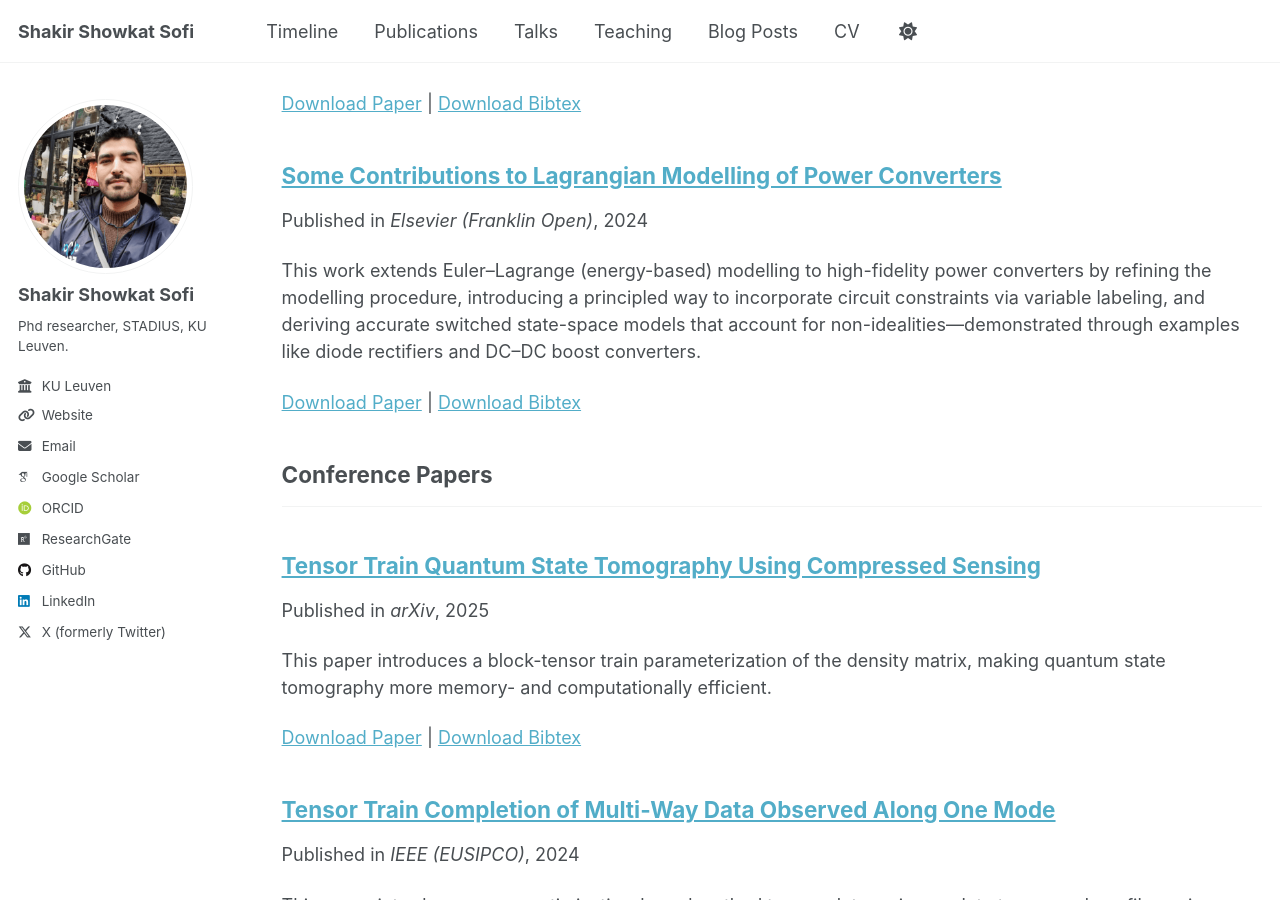
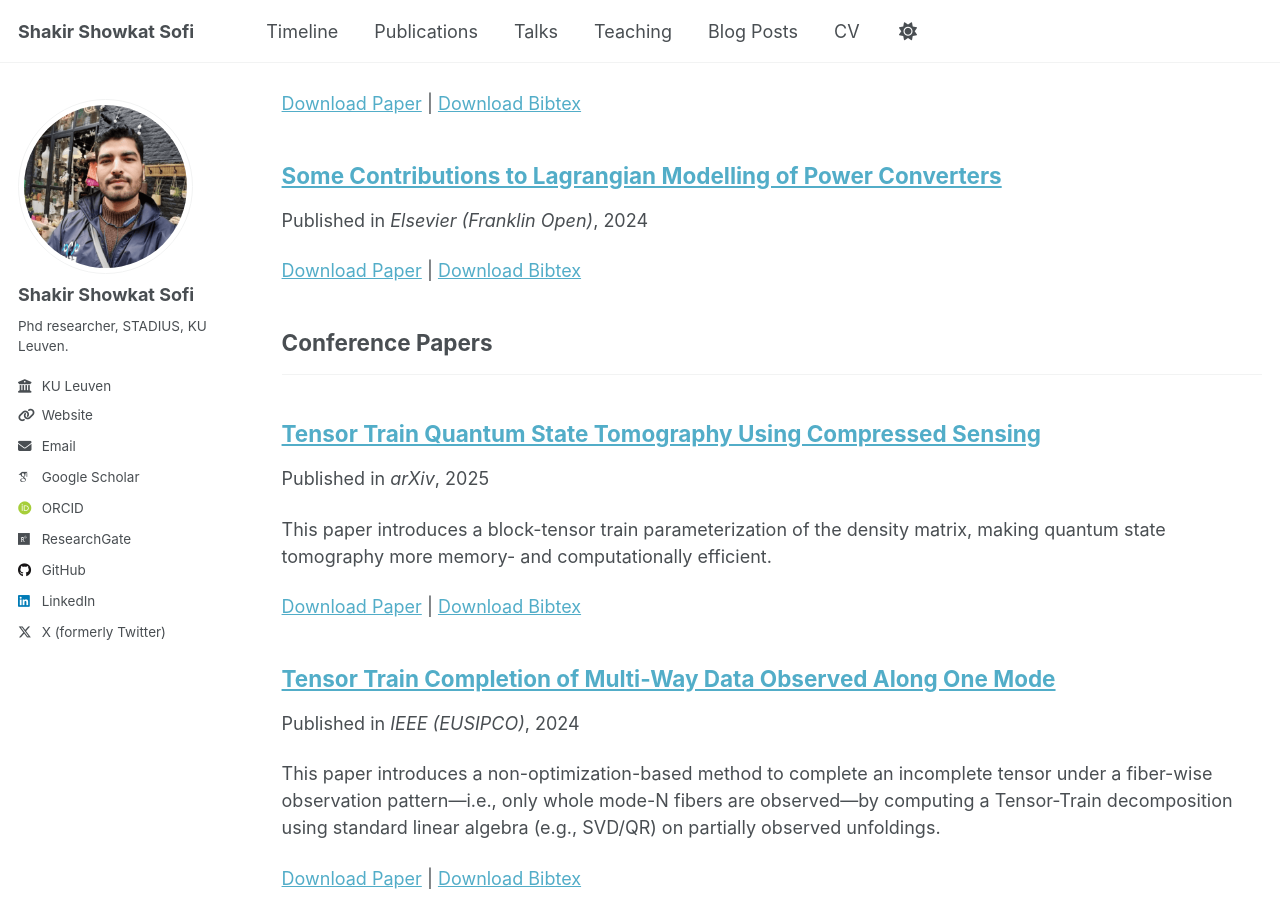
Before and after one commit to ShakirSofi/shakirsofi.github.io, a Jekyll site: the page built from _pages/publications.html, in a window 1280 px wide and 900 px high, scrolled down 659 px. Built offline with Jekyll 4.4.1, drawn with Linux system fonts in a browser that asks for light colours; some web fonts are replaced; a script that is not in the unit is left out.

Commit message:
Update 2024-07-some-contributions-to-lagrangian-modelling-of-power-converters.md

```diff
--- a/_publications/2024-07-some-contributions-to-lagrangian-modelling-of-power-converters.md
+++ b/_publications/2024-07-some-contributions-to-lagrangian-modelling-of-power-converters.md
@@ -3,7 +3,7 @@ title: "Some Contributions to Lagrangian Modelling of Power Converters"
 collection: publications
 category: manuscripts
 permalink: /publication/2024-07-some-contributions-to-lagrangian-modelling-of-power-converters
-excerpt: "This work extends Euler–Lagrange (energy-based) modelling to high-fidelity power converters by refining the modelling procedure, introducing a principled way to incorporate circuit constraints via variable labeling, and deriving accurate switched state-space models that account for non-idealities—demonstrated through examples like diode rectifiers and DC–DC boost converters."
+excerpt: " "
 date: 2024-07-01
 venue: "Elsevier (Franklin Open)"
 slidesurl: ''
```
